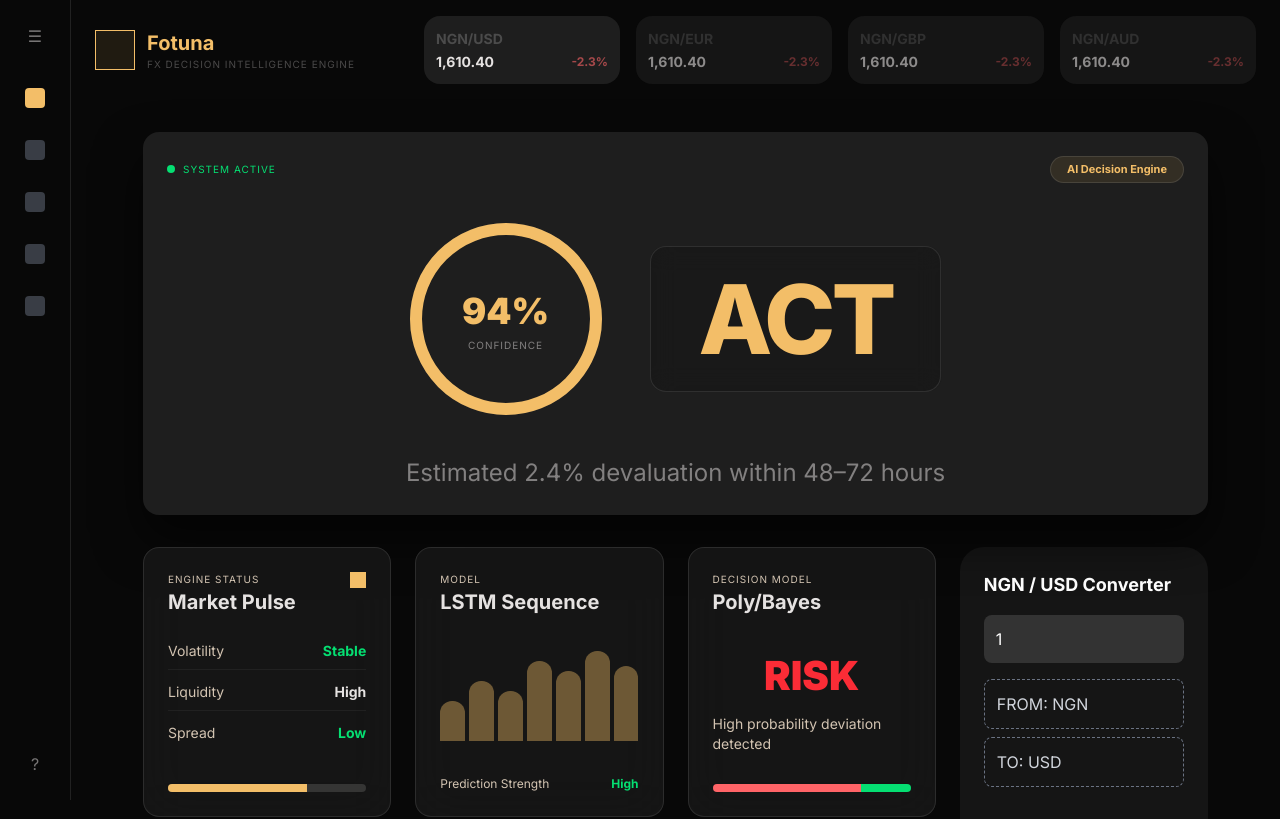
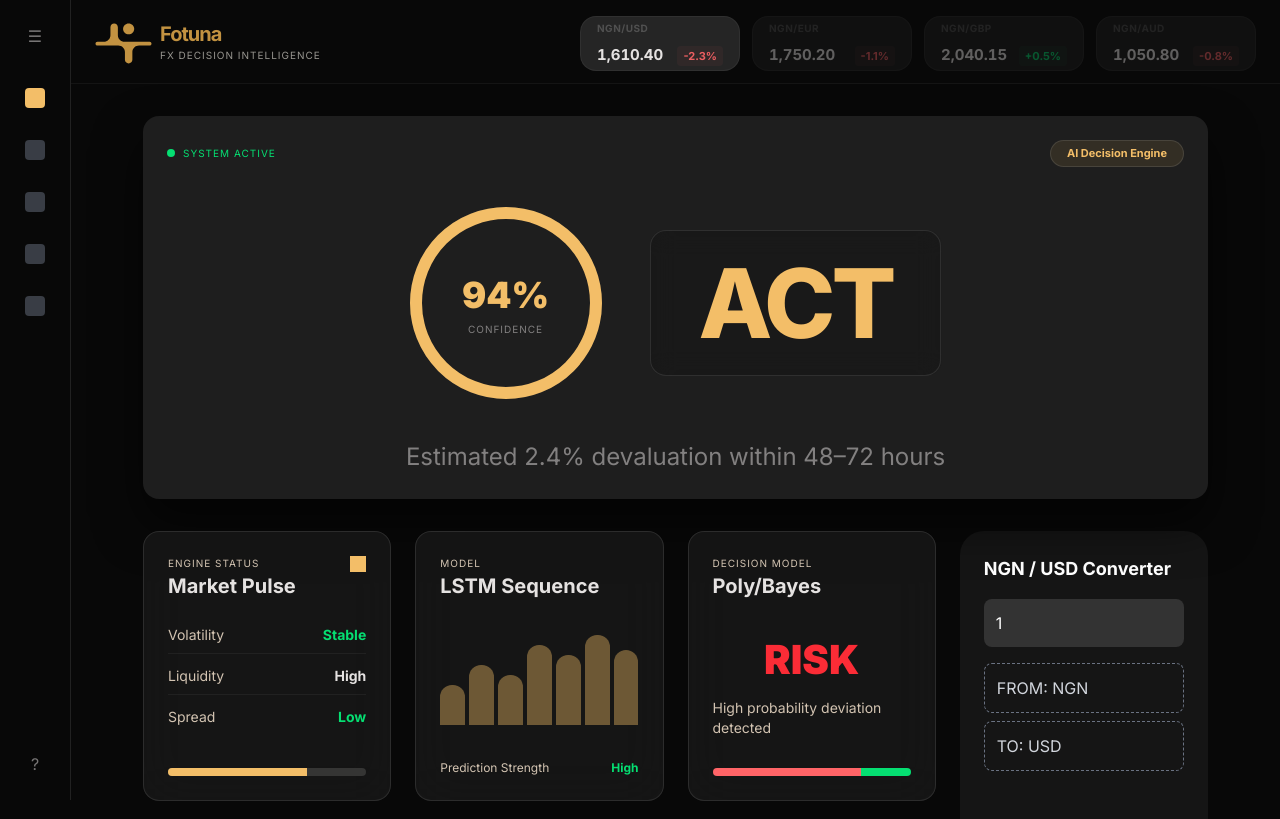
Before and after one commit to axrylic-ice/Helios-Frontend, a Next.js app: page /dashboard in a window 1280 px wide. Shown: the top 819 px of the page. Built offline with nearby package versions, Linux system fonts and the light colour scheme.

Commit message:
fix : correct spacing and padding

```diff
--- a/src/components/layout/Header.js
+++ b/src/components/layout/Header.js
@@ -1,68 +1,96 @@
+"use client";
+
+import Logo from "../icons/Logo";
+import Link from "next/link";
+
 export default function Header() {
   return (
-    <div className="w-full flex items-center justify-between px-6 py-4">
-
-      {/* LEFT BRAND */}
-      <div className="flex items-center gap-3">
-
-        {/* Logo */}
-        <div className="w-[40px] h-[40px] border border-[var(--gold)] bg-[var(--gold)]/10" />
-
-        {/* Text */}
-        <div>
-          <h1 className="text-[var(--gold)] font-bold text-[20px] leading-7">
-            Fotuna
-          </h1>
-
-          <p className="text-[10px] tracking-widest uppercase text-[var(--text-secondary)] opacity-60">
-            FX Decision Intelligence Engine
-          </p>
+    <header className="w-full flex flex-col lg:flex-row items-center justify-between gap-4 lg:gap-6 px-4 md:px-6 py-3 lg:pb-3 h-fit pt-4 bg-(--surface-primary) border-b border-white/5 sticky top-0 z-50 backdrop-blur-md">
+      <div className=" flex items-center gap-2">
+          <Link href="/">
+            <Logo className="cursor-pointer h-8 w-8" />
+          </Link>
+          <div className="flex flex-col justify-center">
+            <div className="text-[#C29241] font-bold text-[18px] md:text-[20px] leading-none tracking-[-1px]">
+              Fotuna
+            </div>
+            <div className="text-[#F6F3EA]/60 text-[8px] md:text-[10px] uppercase tracking-[1px] whitespace-nowrap mt-1">
+              FX Decision Intelligence
+            </div>
+          </div>
         </div>
 
+      {/* MARKET CARDS CONTAINER - Improved touch area */}
+      <div className="w-full lg:w-auto relative group">
+        <div
+          className="
+          flex gap-3
+          overflow-x-auto
+          py-1 lg:py-0
+          cursor-grab active:cursor-grabbing
+          scrollbar-hide
+          snap-x snap-mandatory
+          -mx-4 px-4 lg:mx-0 lg:px-0 /* Bleeds to edge of screen on mobile */
+        "
+        >
+          <MarketCard pair="NGN/USD" value="1,610.40" change="-2.3%" active />
+          <MarketCard pair="NGN/EUR" value="1,750.20" change="-1.1%" />
+          <MarketCard pair="NGN/GBP" value="2,040.15" change="+0.5%" />
+          <MarketCard pair="NGN/AUD" value="1,050.80" change="-0.8%" />
+          <div className="w-4 shrink-0 lg:hidden" /> {/* Increased spacer */}
+        </div>
+
+        {/* Subtle Gradient Fade */}
+        <div className="absolute right-0 top-0 bottom-0 w-12 bg-gradient-to-l from-(--surface-primary) to-transparent pointer-events-none lg:hidden" />
+      </div>
+    </header>
+  );
+}
+
+function MarketCard({ pair, value, change, active }) {
+  const isNegative = change.startsWith("-");
+
+  return (
+    <div
+      className={`
+        snap-center
+        shrink-0
+        w-[160px]
+        aspect-[16/5.5]
+        rounded-2xl
+        py-1 px-4
+        flex flex-col justify-between h-fit
+        bg-[#1E1E1E]
+        border border-white/5
+        transition-all duration-300
+        ${
+          active
+            ? "opacity-100 border border-(--gold) bg-[#252525]"
+            : "opacity-40 hover:opacity-80"
+        }
+      `}
+    >
+      <div className="text-[10px] font-bold text-white/20 uppercase tracking-wider">
+        {pair}
       </div>
 
-      {/* MARKET CARDS */}
-      <div className="flex gap-4">
-
-        <MarketCard pair="NGN/USD" value="1,610.40" change="-2.3%" active />
-        <MarketCard pair="NGN/EUR" value="1,610.40" change="-2.3%" />
-        <MarketCard pair="NGN/GBP" value="1,610.40" change="-2.3%" />
-        <MarketCard pair="NGN/AUD" value="1,610.40" change="-2.3%" />
-
+      <div className="flex justify-between items-end">
+        <div className="text-[15px] font-bold text-(--text-primary) tabular-nums">
+          {value}
+        </div>
+        <div
+          className={`
+          text-[11px] font-bold px-1.5 py-0.5 rounded
+          ${
+            isNegative
+              ? "text-red-400/90 bg-red-400/5"
+              : "text-green-400/90 bg-green-400/5"
+          }
+        `}
+        >
+          {change}
+        </div>
       </div>
-
     </div>
   );
 }
-function MarketCard({ pair, value, change, active }) {
-  return (
-    <div
-      className={`
-        w-[196px] h-[68px]
-        rounded-[16px]
-        p-3
-        flex flex-col justify-between
-        bg-[#1E1E1E]
-        ${active ? "opacity-100" : "opacity-60"}
-      `}
-    >
-
-      <div className="text-[14px] font-bold text-white/20">
-        {pair}
-      </div>
-
-      <div className="flex justify-between items-center">
-
-        <div className="text-[14px] font-bold text-[var(--text-primary)]">
-          {value}
-        </div>
-
-        <div className="text-[12px] font-bold text-red-400/60">
-          {change}
-        </div>
-
-      </div>
-
-    </div>
-  );
-}
```
